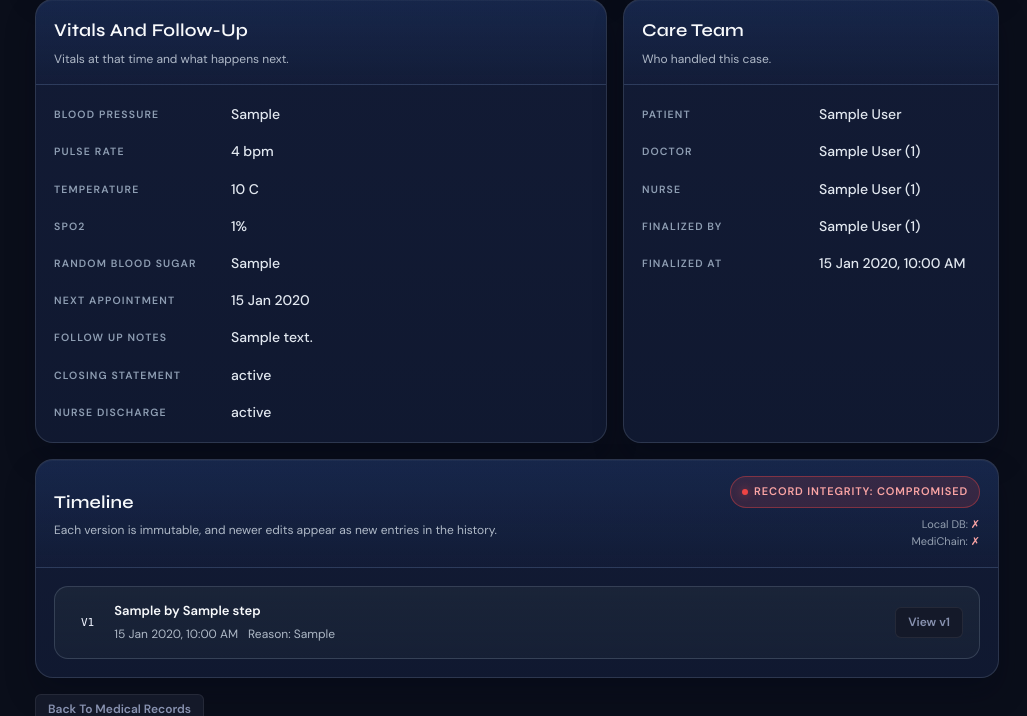
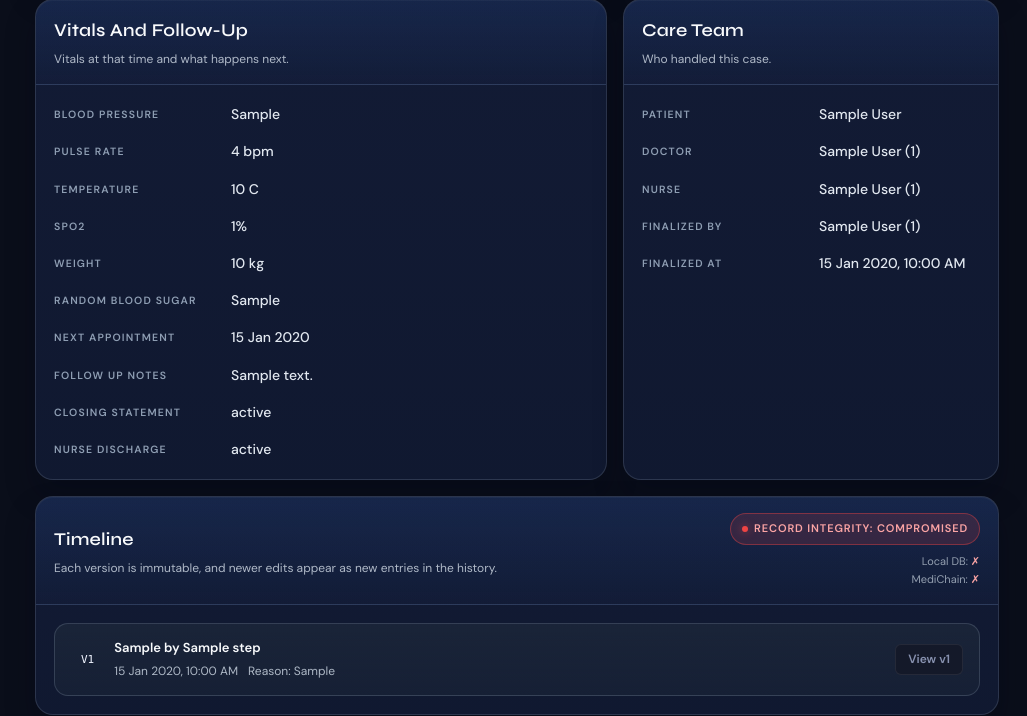
Before and after one commit to yeshrajbhattarai/MajorProject, a Django app: template medichain/templates/hospitals/medical_record_detail.html in a window 1280 px wide. Shown: the part 1081-1797 px from the top of the page, without its empty margins (253-1280 px from the left). Run offline with Django 5.2, Linux system fonts and the light colour scheme; the template is opened without the code that fills it: most values are stand-ins (such as "Sample title", 1, 10 or a date in 2020); grey boxes marked "Sample" are stand-in pictures; parts of the project's set-up code (start-up, migrations or seed data) failed here and were passed over.

Commit message:
Add optional weight field: model, serializers, services, migrations, and templates

```diff
--- a/medichain/hospitals/models.py
+++ b/medichain/hospitals/models.py
@@ -324,6 +324,7 @@ class NurseQueueItem(models.Model):
     temperature_c = models.DecimalField(max_digits=4, decimal_places=1, null=True, blank=True)
     spo2_percent = models.PositiveSmallIntegerField(null=True, blank=True)
     random_blood_sugar = models.CharField(max_length=32, null=True, blank=True)
+    weight = models.DecimalField(max_digits=5, decimal_places=2, null=True, blank=True, help_text="Patient weight in kg (optional)")
     nurse_tests_performed = models.TextField(null=True, blank=True)
     nurse_observation = models.TextField(null=True, blank=True)
     treatment_given = models.TextField(null=True, blank=True)
--- a/medichain/hospitals/serializers.py
+++ b/medichain/hospitals/serializers.py
@@ -300,6 +300,7 @@ class NurseQueueItemSerializer(serializers.ModelSerializer):
         fields = [
             'id', 'patient', 'doctor', 'title', 'primary_diagnosis', 'key_instruction', 'doctor_note',
             'handwritten_file', 'blood_pressure', 'pulse_rate', 'temperature_c', 'spo2_percent',
+            'weight',
             'random_blood_sugar', 'nurse_tests_performed', 'nurse_observation', 'treatment_given',
             'medications_administered', 'follow_up_notes', 'status', 'picked_by', 'created_at', 'updated_at', 'completed_at',
             'doctor_finalized', 'finalized_record_id', 'doctor_finalized_at',
@@ -312,6 +313,7 @@ class CreateNurseQueueSerializer(serializers.Serializer):
     primary_diagnosis = serializers.CharField()
     key_instruction = serializers.CharField()
     doctor_note = serializers.CharField(required=False, allow_blank=True)
+    weight = serializers.DecimalField(required=False, allow_null=True, max_digits=5, decimal_places=2)
     # handwritten_file will be supplied as multipart file in the API view
 
 
@@ -320,6 +322,7 @@ class NurseCompleteSerializer(serializers.Serializer):
     pulse_rate = serializers.IntegerField()
     temperature_c = serializers.DecimalField(max_digits=4, decimal_places=1)
     spo2_percent = serializers.IntegerField()
+    weight = serializers.DecimalField(required=False, allow_null=True, max_digits=5, decimal_places=2)
     random_blood_sugar = serializers.CharField(required=False, allow_blank=True)
     nurse_tests_performed = serializers.CharField()
     nurse_observation = serializers.CharField()
@@ -345,6 +348,7 @@ class DoctorUpdateFinalizedSerializer(serializers.Serializer):
     temperature_c = serializers.DecimalField(required=False, max_digits=4, decimal_places=1)
     spo2_percent = serializers.IntegerField(required=False, allow_null=True)
     random_blood_sugar = serializers.CharField(required=False, allow_blank=True)
+    weight = serializers.DecimalField(required=False, max_digits=5, decimal_places=2)
     nurse_tests_performed = serializers.CharField(required=False, allow_blank=True)
     nurse_observation = serializers.CharField(required=False, allow_blank=True)
     treatment_given = serializers.CharField(required=False, allow_blank=True)
--- a/medichain/hospitals/services.py
+++ b/medichain/hospitals/services.py
@@ -1609,6 +1609,7 @@ def _medical_record_payload_from_request(item, data):
     primary_diagnosis = (data.get('primary_diagnosis') or item.primary_diagnosis or '').strip()
     key_instruction = (data.get('key_instruction') or item.key_instruction or '').strip()
     temperature_value = _parse_medical_record_decimal(data.get('temperature_c'), item.temperature_c)
+    weight_value = _parse_medical_record_decimal(data.get('weight'), item.weight)
     next_appointment_value = _parse_medical_record_date(data.get('next_appointment_date'), item.next_appointment_date)
 
     return {
@@ -1619,6 +1620,7 @@ def _medical_record_payload_from_request(item, data):
         'blood_pressure': (data.get('blood_pressure') if data.get('blood_pressure') is not None else item.blood_pressure) or None,
         'pulse_rate': _parse_medical_record_int(data.get('pulse_rate'), item.pulse_rate),
         'temperature_c': str(temperature_value) if temperature_value is not None else None,
+        'weight': str(weight_value) if weight_value is not None else None,
         'spo2_percent': _parse_medical_record_int(data.get('spo2_percent'), item.spo2_percent),
         'random_blood_sugar': (data.get('random_blood_sugar') if data.get('random_blood_sugar') is not None else item.random_blood_sugar) or None,
         'nurse_tests_performed': (data.get('nurse_tests_performed') if data.get('nurse_tests_performed') is not None else item.nurse_tests_performed) or None,
@@ -1667,6 +1669,7 @@ def service_finalize_doctor_approval_item(item_id, hospital_id, doctor_id,
         'temperature_c': str(item.temperature_c) if item.temperature_c is not None else None,
         'spo2_percent': item.spo2_percent,
         'random_blood_sugar': item.random_blood_sugar,
+        'weight': str(item.weight) if item.weight is not None else None,
         'nurse_tests_performed': item.nurse_tests_performed,
         'nurse_observation': item.nurse_observation,
         'treatment_given': item.treatment_given,
@@ -1684,6 +1687,7 @@ def service_finalize_doctor_approval_item(item_id, hospital_id, doctor_id,
         'blood_pressure': item.blood_pressure,
         'pulse_rate': item.pulse_rate,
         'temperature_c': item.temperature_c,
+        'weight': item.weight,
         'spo2_percent': item.spo2_percent,
         'random_blood_sugar': item.random_blood_sugar,
         'nurse_tests_performed': item.nurse_tests_performed,
@@ -1772,6 +1776,7 @@ def service_update_finalized_medical_record(record_id, hospital_id, doctor_id, d
     item.doctor_note = new_payload.get('doctor_note')
     item.blood_pressure = new_payload.get('blood_pressure')
     item.pulse_rate = new_payload.get('pulse_rate')
+    item.weight = new_payload.get('weight')
     item.temperature_c = new_payload.get('temperature_c')
     item.spo2_percent = new_payload.get('spo2_percent')
     item.random_blood_sugar = new_payload.get('random_blood_sugar')
@@ -1796,6 +1801,7 @@ def service_update_finalized_medical_record(record_id, hospital_id, doctor_id, d
         'doctor_note',
         'blood_pressure',
         'pulse_rate',
+        'weight',
         'temperature_c',
         'spo2_percent',
         'random_blood_sugar',
--- a/medichain/templates/hospitals/consent/consent_medical_record_detail.html
+++ b/medichain/templates/hospitals/consent/consent_medical_record_detail.html
@@ -275,6 +275,7 @@
             {% if record.custom_field_values.pulse_rate %}<div class="kv"><div class="kv-label">Pulse Rate</div><div class="kv-value">{{ record.custom_field_values.pulse_rate }} bpm</div></div>{% endif %}
             {% if record.custom_field_values.temperature_c %}<div class="kv"><div class="kv-label">Temperature</div><div class="kv-value">{{ record.custom_field_values.temperature_c }} C</div></div>{% endif %}
             {% if record.custom_field_values.spo2_percent %}<div class="kv"><div class="kv-label">SpO2</div><div class="kv-value">{{ record.custom_field_values.spo2_percent }}%</div></div>{% endif %}
+            {% if record.custom_field_values.weight %}<div class="kv"><div class="kv-label">Weight</div><div class="kv-value">{{ record.custom_field_values.weight }} kg</div></div>{% endif %}
             {% if record.custom_field_values.random_blood_sugar %}<div class="kv"><div class="kv-label">Random Blood Sugar</div><div class="kv-value">{{ record.custom_field_values.random_blood_sugar }}</div></div>{% endif %}
             {% if record.custom_field_values.next_appointment_date %}<div class="kv"><div class="kv-label">Next Appointment</div><div class="kv-value">{{ record.custom_field_values.next_appointment_date|default:'Not scheduled' }}</div></div>{% endif %}
             {% if record.custom_field_values.follow_up_notes %}<div class="kv"><div class="kv-label">Follow Up Notes</div><div class="kv-value">{{ record.custom_field_values.follow_up_notes }}</div></div>{% endif %}
--- a/medichain/templates/hospitals/medical_record_detail.html
+++ b/medichain/templates/hospitals/medical_record_detail.html
@@ -443,6 +443,10 @@
               <input class="sf-input" type="number" name="pulse_rate" value="{{ record_item.pulse_rate|default:'' }}">
             </div>
             <div class="sf-group">
+              <label class="sf-label">Weight (kg)</label>
+              <input class="sf-input" type="number" step="0.01" name="weight" value="{{ record_item.weight|default:'' }}">
+            </div>
+            <div class="sf-group">
               <label class="sf-label">Temperature (C)</label>
               <input class="sf-input" type="text" name="temperature_c" value="{{ record_item.temperature_c|default:'' }}">
             </div>
@@ -589,6 +593,7 @@
             {% if record_item.pulse_rate %}<div class="kv"><div class="kv-label">Pulse Rate</div><div class="kv-value">{{ record_item.pulse_rate }} bpm</div></div>{% endif %}
             {% if record_item.temperature_c %}<div class="kv"><div class="kv-label">Temperature</div><div class="kv-value">{{ record_item.temperature_c }} C</div></div>{% endif %}
             {% if record_item.spo2_percent %}<div class="kv"><div class="kv-label">SpO2</div><div class="kv-value">{{ record_item.spo2_percent }}%</div></div>{% endif %}
+            {% if record_item.weight %}<div class="kv"><div class="kv-label">Weight</div><div class="kv-value">{{ record_item.weight }} kg</div></div>{% endif %}
             {% if record_item.random_blood_sugar %}<div class="kv"><div class="kv-label">Random Blood Sugar</div><div class="kv-value">{{ record_item.random_blood_sugar }}</div></div>{% endif %}
             <div class="kv"><div class="kv-label">Next Appointment</div><div class="kv-value">{{ record_item.next_appointment_date|date:'d M Y'|default:'Not scheduled' }}</div></div>
             {% if record_item.follow_up_notes %}<div class="kv"><div class="kv-label">Follow Up Notes</div><div class="kv-value">{{ record_item.follow_up_notes }}</div></div>{% endif %}
--- a/medichain/templates/hospitals/nurse/nurse_queue_review.html
+++ b/medichain/templates/hospitals/nurse/nurse_queue_review.html
@@ -233,6 +233,11 @@
                 <input type="text" name="random_blood_sugar" placeholder="e.g. 140 mg/dL"
                   value="{{ item.random_blood_sugar|default:'' }}" {% if is_picked_by_other or item.status == 'completed' %}readonly{% endif %}>
               </div>
+              <div>
+                <label>Weight (kg)</label>
+                <input type="number" name="weight" step="0.01" min="0" max="500"
+                  value="{{ item.weight|default:'' }}" {% if is_picked_by_other or item.status == 'completed' %}readonly{% endif %}>
+              </div>
             </div>
 
             <div>
--- a/medichain/templates/patient/medical_record_detail.html
+++ b/medichain/templates/patient/medical_record_detail.html
@@ -468,6 +468,7 @@
             {% if record_item.pulse_rate %}<div class="kv"><div class="kv-label">Pulse Rate</div><div class="kv-value">{{ record_item.pulse_rate }} bpm</div></div>{% endif %}
             {% if record_item.temperature_c %}<div class="kv"><div class="kv-label">Temperature</div><div class="kv-value">{{ record_item.temperature_c }} C</div></div>{% endif %}
             {% if record_item.spo2_percent %}<div class="kv"><div class="kv-label">SpO2</div><div class="kv-value">{{ record_item.spo2_percent }}%</div></div>{% endif %}
+            {% if record_item.weight %}<div class="kv"><div class="kv-label">Weight</div><div class="kv-value">{{ record_item.weight }} kg</div></div>{% endif %}
             {% if record_item.random_blood_sugar %}<div class="kv"><div class="kv-label">Random Blood Sugar</div><div class="kv-value">{{ record_item.random_blood_sugar }}</div></div>{% endif %}
             <div class="kv"><div class="kv-label">Next Appointment</div><div class="kv-value">{{ record_item.next_appointment_date|date:'d M Y'|default:'Not scheduled' }}</div></div>
             {% if record_item.follow_up_notes %}<div class="kv"><div class="kv-label">Follow Up Notes</div><div class="kv-value">{{ record_item.follow_up_notes }}</div></div>{% endif %}
```
Also changed, not shown: medichain/hospitals/migrations/0027_nursequeueitem_weight.py (added).
